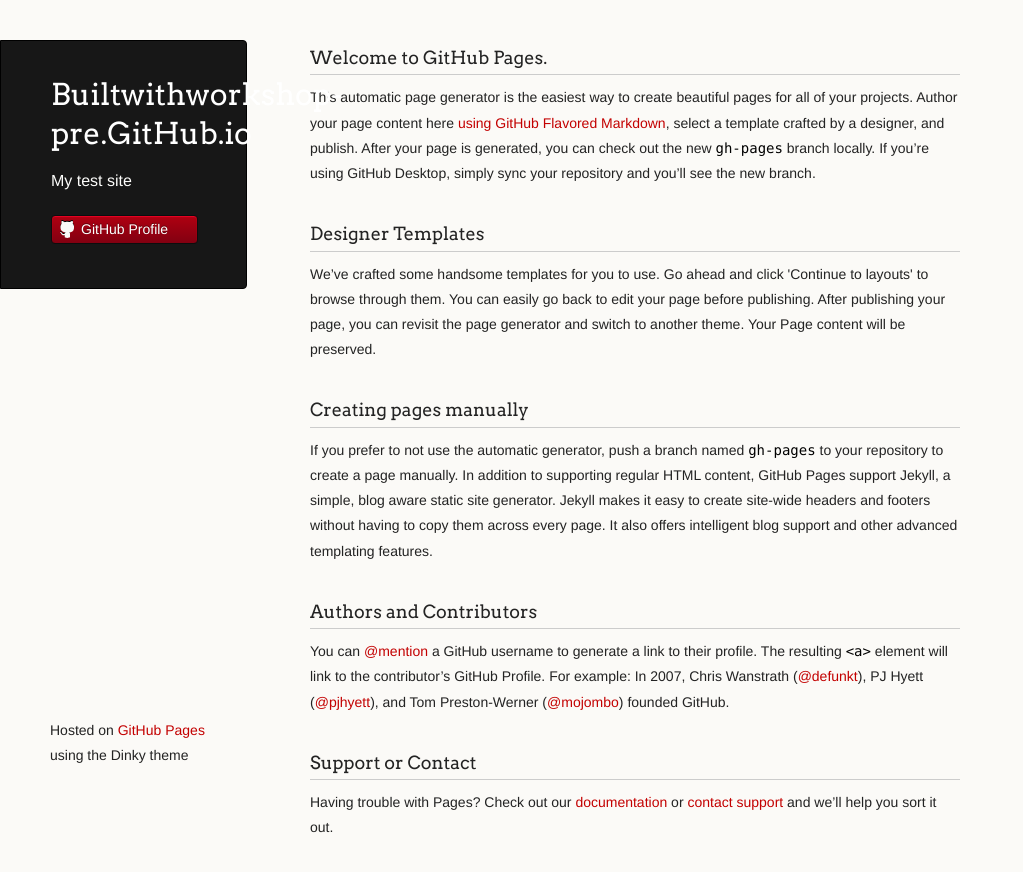
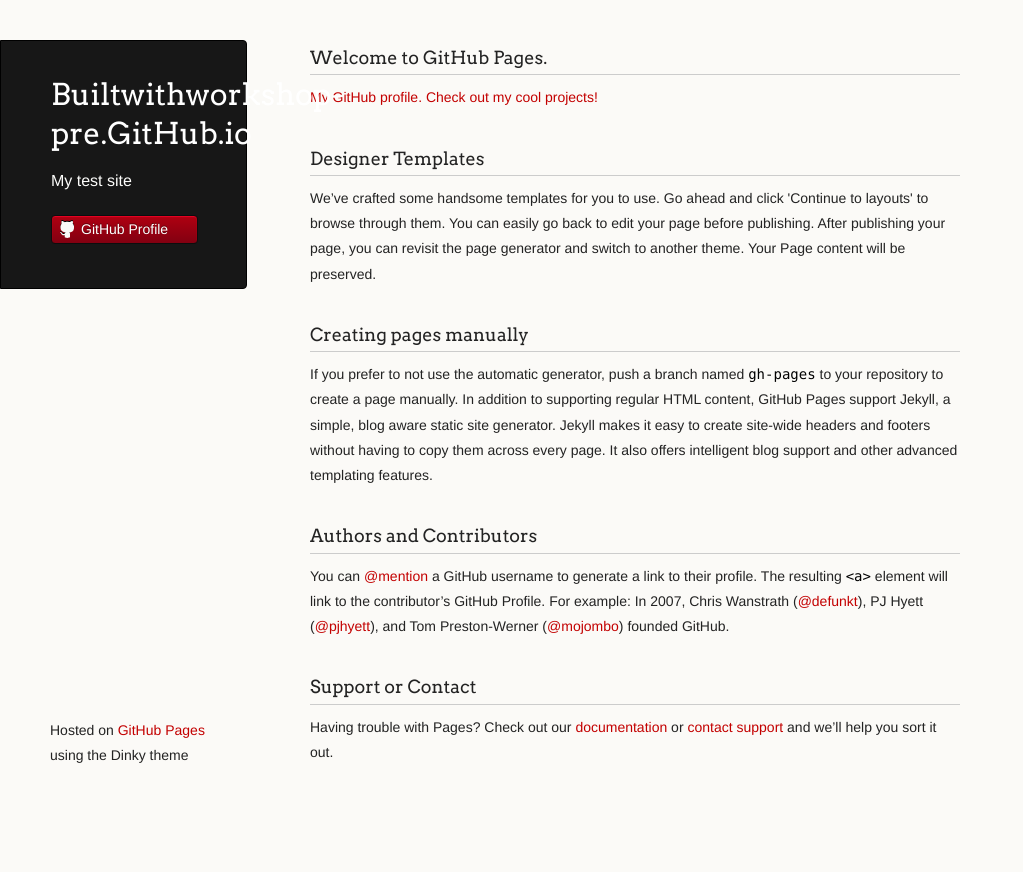
Before and after one commit to builtwithworkshop-pre/builtwithworkshop-pre.github.io, a plain HTML site: page index.html in a window 1280 px wide. Shown: the whole page, without its empty margins (0-1023 px from the left). After the commit the page ends 837 px from the top, so only its background shows below. Drawn offline with Linux system fonts and the light colour scheme.

Commit message:
Add a link to my github profile

```diff
--- a/index.html
+++ b/index.html
@@ -30,7 +30,7 @@
         <h3>
 <a id="welcome-to-github-pages" class="anchor" href="#welcome-to-github-pages" aria-hidden="true"><span aria-hidden="true" class="octicon octicon-link"></span></a>Welcome to GitHub Pages.</h3>
 
-<p>This automatic page generator is the easiest way to create beautiful pages for all of your projects. Author your page content here <a href="https://guides.github.com/features/mastering-markdown/">using GitHub Flavored Markdown</a>, select a template crafted by a designer, and publish. After your page is generated, you can check out the new <code>gh-pages</code> branch locally. If you’re using GitHub Desktop, simply sync your repository and you’ll see the new branch.</p>
+<a href="https://github.com/builtwithworkshop-pre">My GitHub profile. Check out my cool projects!</a>
 
 <h3>
 <a id="designer-templates" class="anchor" href="#designer-templates" aria-hidden="true"><span aria-hidden="true" class="octicon octicon-link"></span></a>Designer Templates</h3>
```
